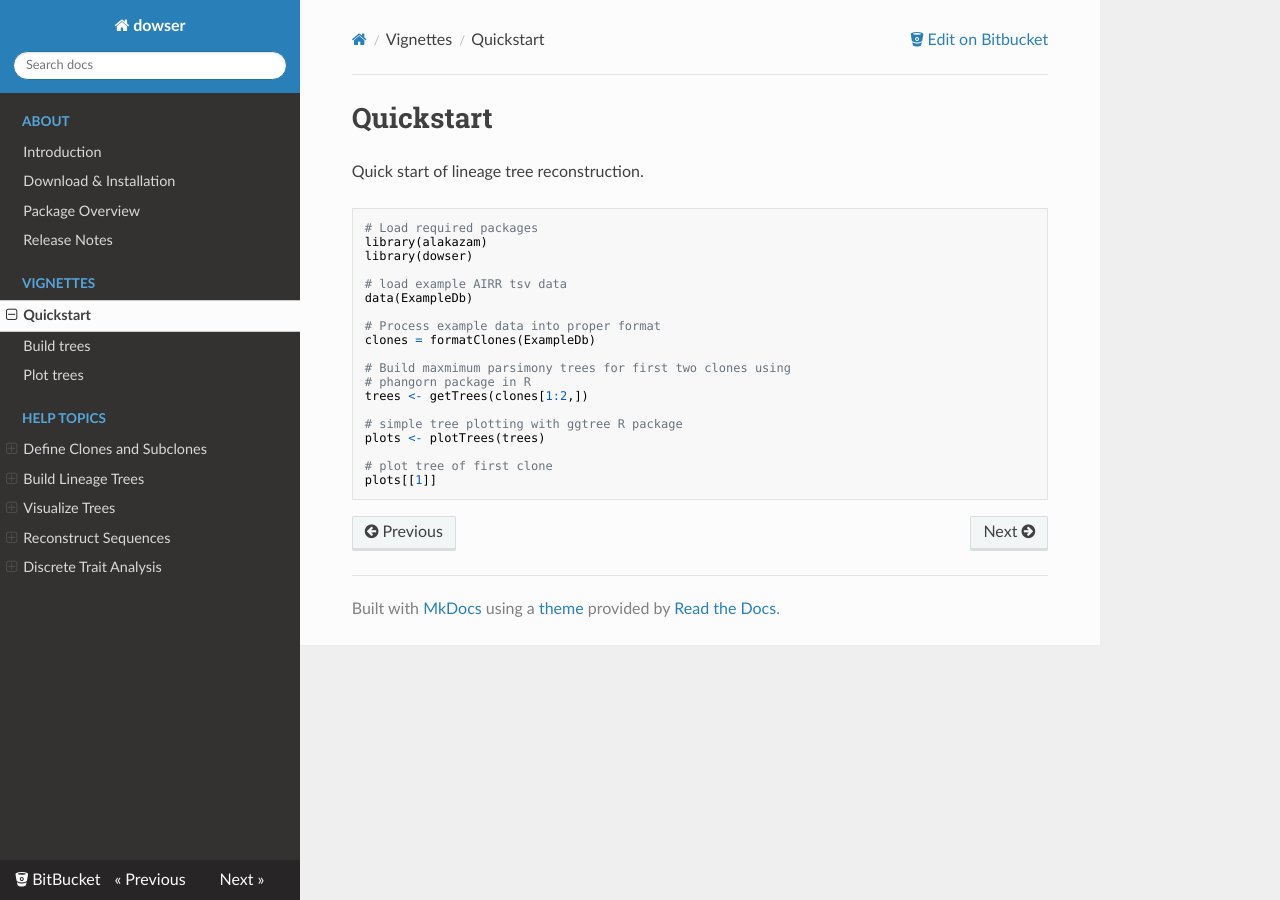
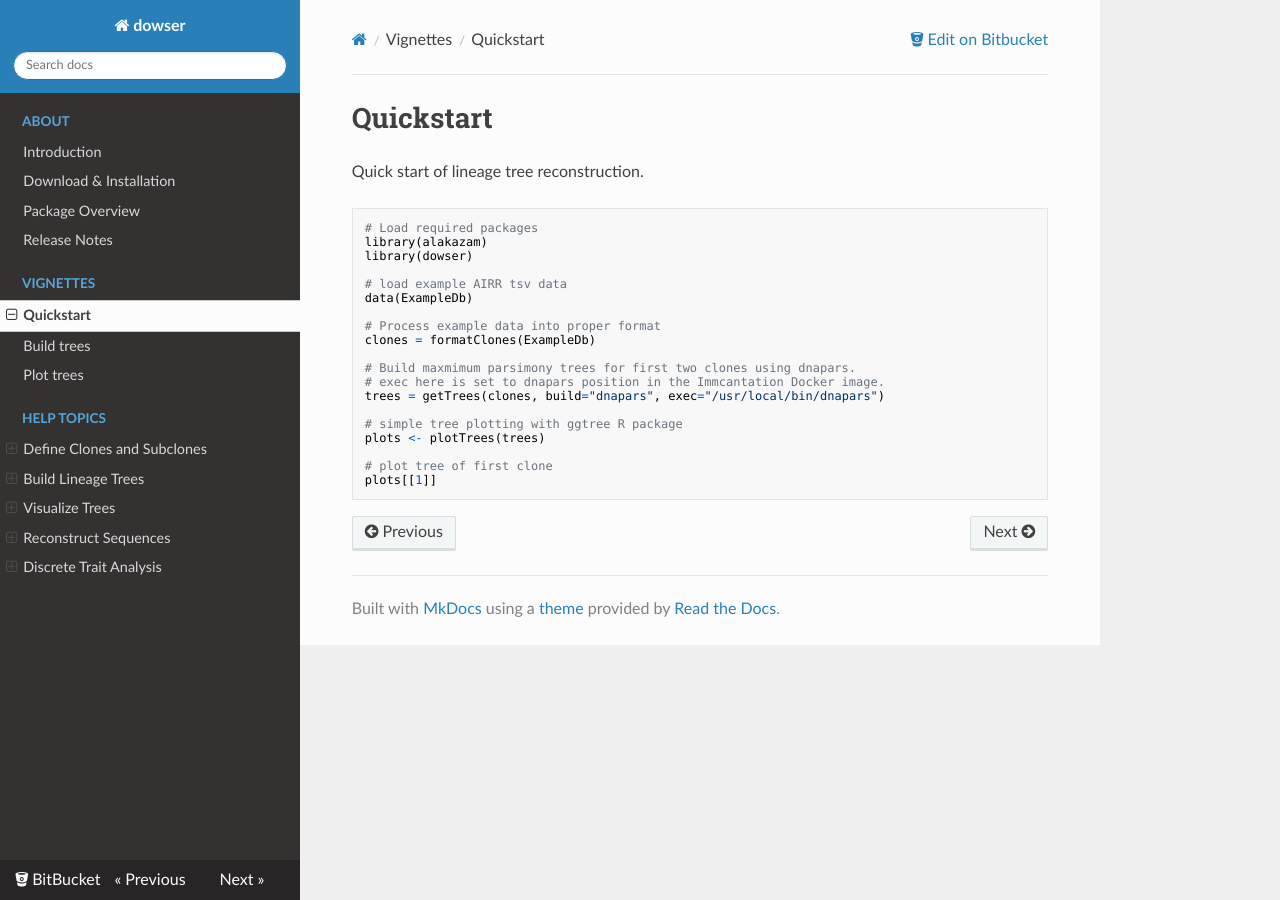
Before and after one commit to immcantation/dowser, an MkDocs documentation site: the page built from docs/vignettes/Quickstart-Vignette.md, in a window 1280 px wide. Built offline with MkDocs 1.6.1, drawn with Linux system fonts in a browser that asks for light colours; nearby versions of some CDN libraries; old or Windows-style settings are respelled for this version of MkDocs.

Commit message:
phangorn warning

```diff
--- a/docs/vignettes/Quickstart-Vignette.md
+++ b/docs/vignettes/Quickstart-Vignette.md
@@ -13,9 +13,9 @@ data(ExampleDb)
 # Process example data into proper format
 clones = formatClones(ExampleDb)
 
-# Build maxmimum parsimony trees for first two clones using
-# phangorn package in R
-trees <- getTrees(clones[1:2,])
+# Build maxmimum parsimony trees for first two clones using dnapars.
+# exec here is set to dnapars position in the Immcantation Docker image.
+trees = getTrees(clones, build="dnapars", exec="/usr/local/bin/dnapars")
 
 # simple tree plotting with ggtree R package
 plots <- plotTrees(trees)
```
Also changed, not shown: docs/vignettes/Building-Trees-Vignette.md (+2 -0 lines), 2 other files.
